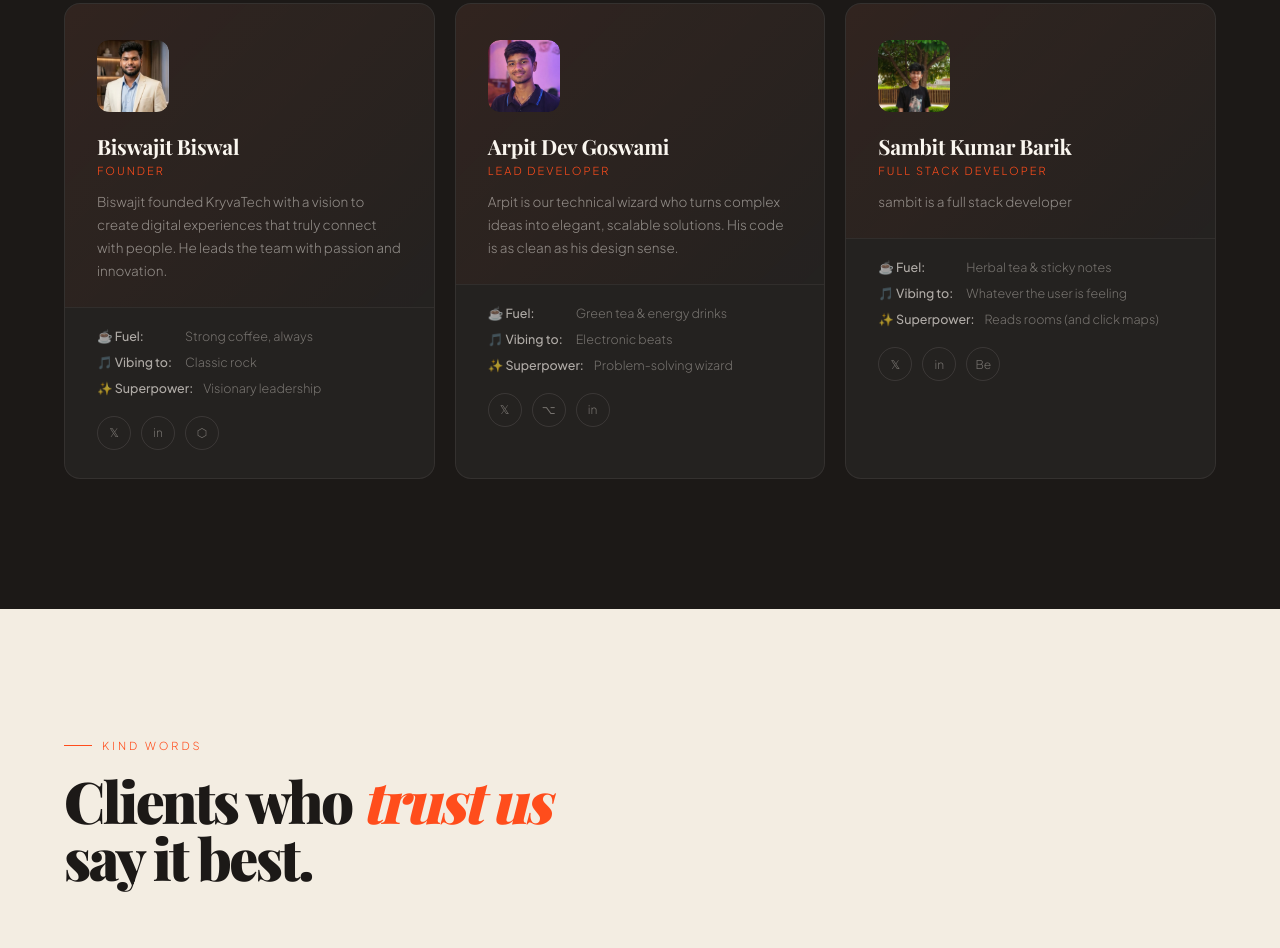
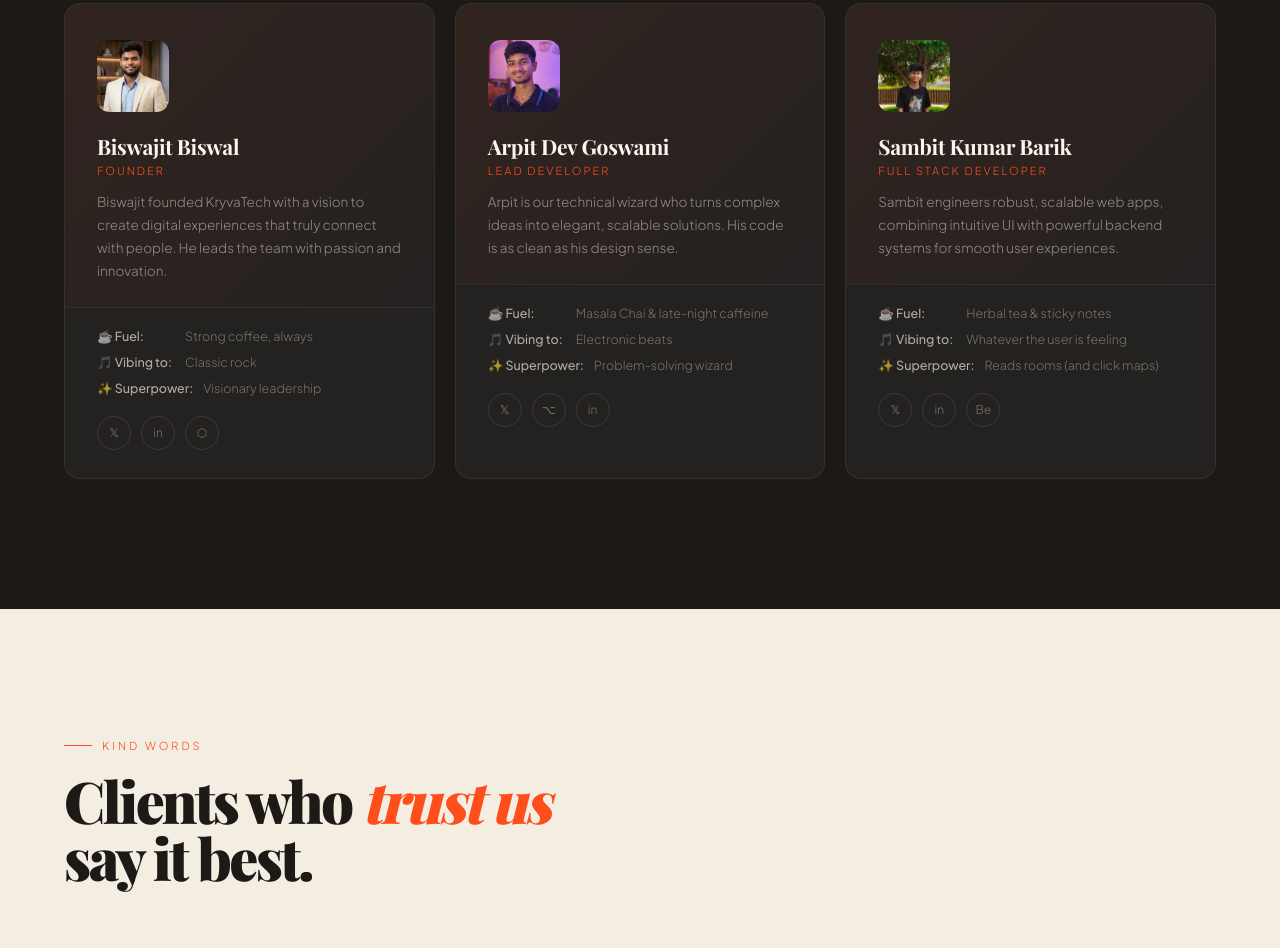
Before and after one commit to biswajitbiswal-in/kryvatech, a plain HTML site: page index.html in a window 1280 px wide. Shown: the part 3228-4176 px from the top of the page. Drawn offline with nearby package versions, Linux system fonts and the light colour scheme; a web font is replaced by a local one.

Commit message:
changes in sambit's summary...

```diff
--- a/index.html
+++ b/index.html
@@ -85,6 +85,7 @@
     nav.sc {
       background: rgba(250,246,239,.92);
       backdrop-filter: blur(24px);
+      -webkit-backdrop-filter: blur(24px);
       border-bottom: 1px solid var(--border);
       padding: 18px 64px;
     }
@@ -800,7 +801,7 @@
           </div>
           <div class="tc-bot">
             <div class="thum">
-              <div class="thum-i"><strong>☕ Fuel:</strong> Green tea & energy drinks</div>
+              <div class="thum-i"><strong>☕ Fuel:</strong>Masala Chai &amp; late-night caffeine</div>
               <div class="thum-i"><strong>🎵 Vibing to:</strong> Electronic beats</div>
               <div class="thum-i"><strong>✨ Superpower:</strong> Problem-solving wizard</div>
             </div>
@@ -812,7 +813,7 @@
             <div class="tav"><img src="sambit.jpeg" alt="Sambit Kumar Barik" loading="lazy" /></div>
             <div class="tname">Sambit Kumar Barik</div>
             <div class="trole">full stack developer</div>
-            <div class="tbio">sambit is a full stack developer</div>
+            <div class="tbio">Sambit engineers robust, scalable web apps, combining intuitive UI with powerful backend systems for smooth user experiences.</div>
           </div>
           <div class="tc-bot">
             <div class="thum">
```
